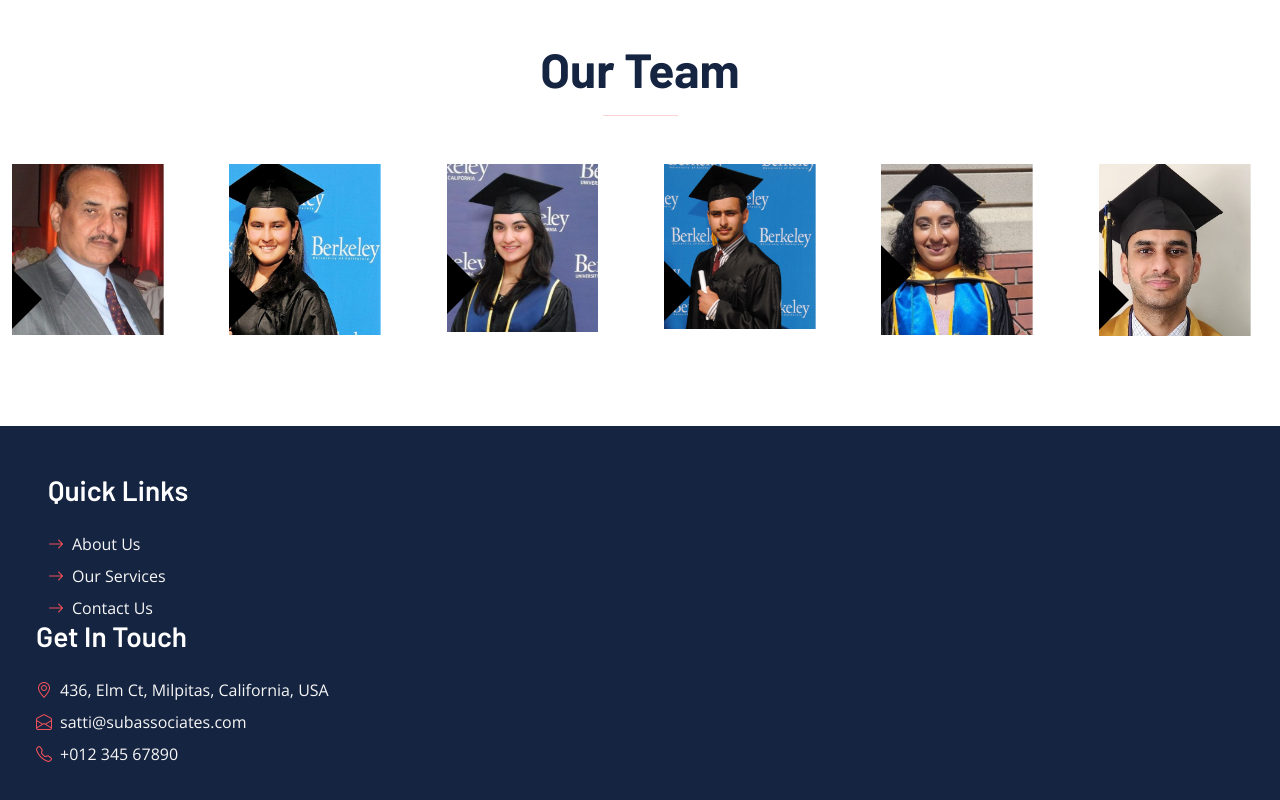
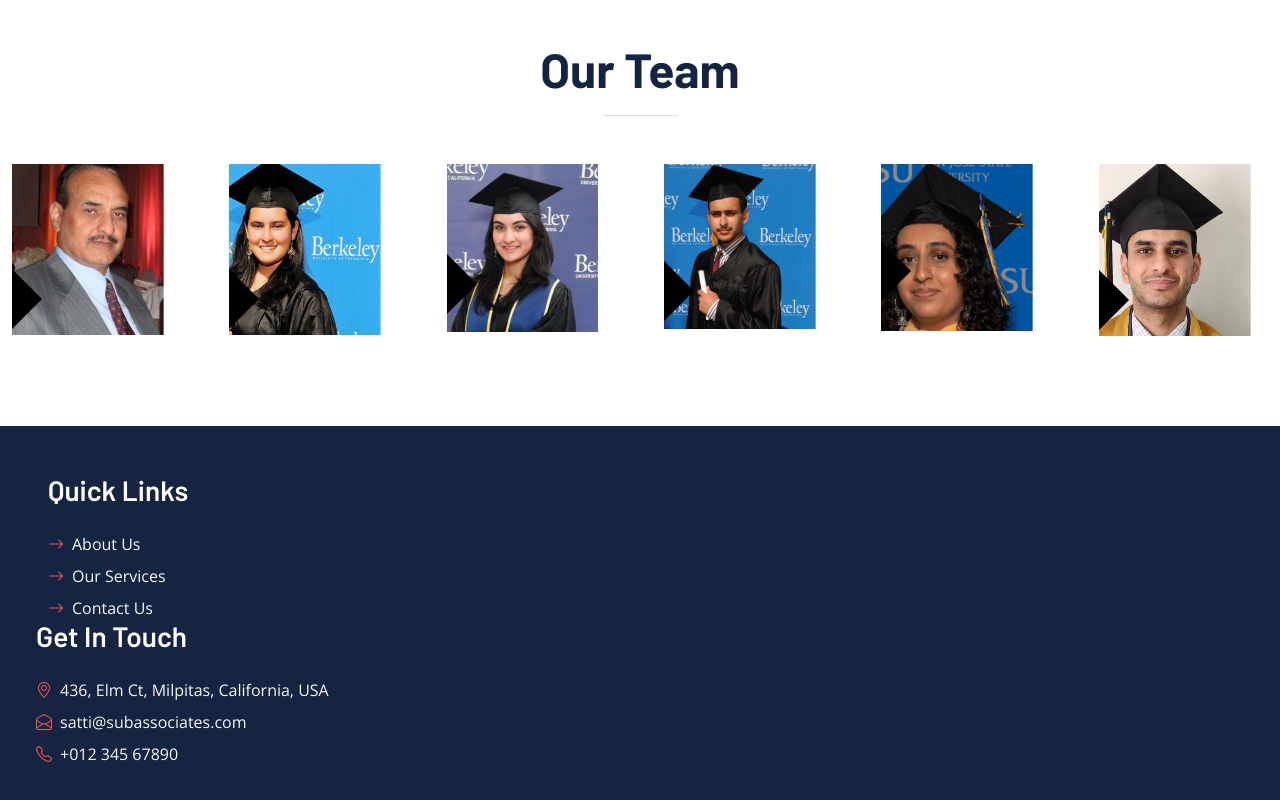
Before and after one commit to supreetn/Subassociates, a website with bundled scripts: page about.html in a window 1280 px wide. Shown: the part 1167-1967 px from the top of the page. Built offline with nearby package versions, Linux system fonts and the light colour scheme.

Commit message:
Updatepic about.html

```diff
--- a/about.html
+++ b/about.html
@@ -268,7 +268,7 @@
             </div>
             <div class="col-lg-2">
                 <div class="team-item position-relative overflow-hidden">
-                    <img class="img-fluid" src="Safia3.JPG" alt="">
+                    <img class="img-fluid" src="safiarajaedited.jpg" alt="">
                     <div class="team-text w-100 position-absolute bottom-0 text-center bg-dark p-2">
                         <h5 class="text-white">Safia Raja</h5>
                         <p class="text-white text mb-0">Business Development Manager</p>
```
